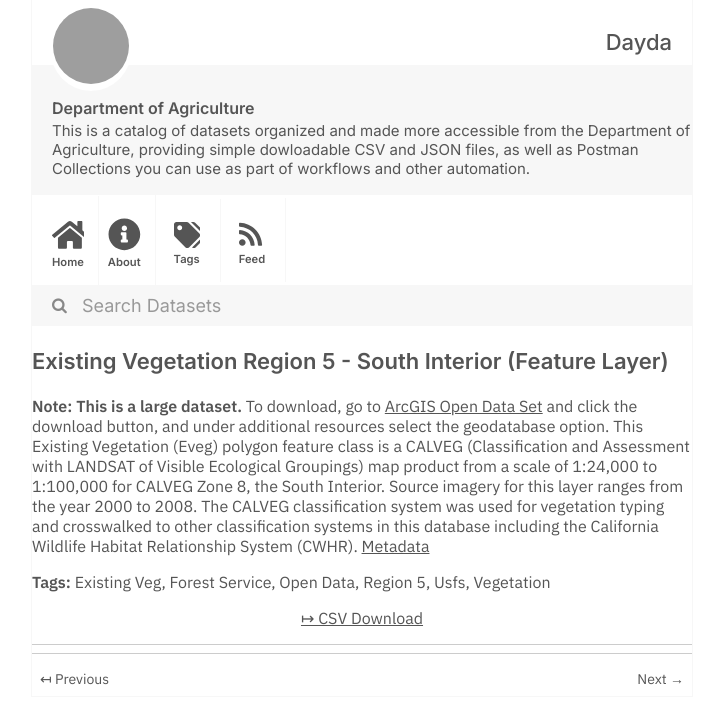
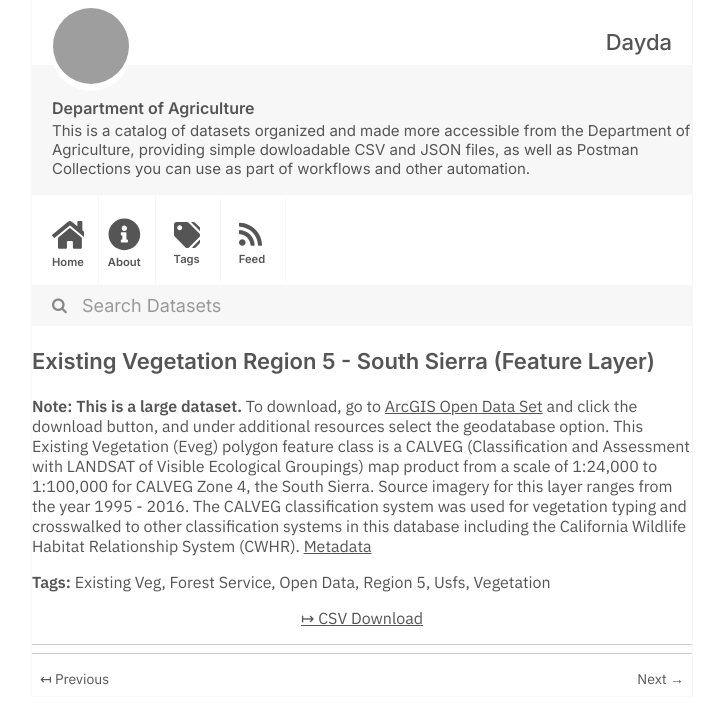
Before and after one commit to dayda-entities/department-of-agriculture, a Jekyll site: the page built from _posts/2020-12-03-existing-vegetation-region-5-s.md, in a window 1280 px wide, cut to the strip 0-724 px from the top of the page. Shown: the whole strip, without its empty margins (278-999 px from the left). Built offline with Jekyll 4.4.1, drawn with Linux system fonts in a browser that asks for light colours; grey boxes are pictures that could not be loaded.

Commit message:
Publish Data

```diff
--- a/_posts/2020-12-03-existing-vegetation-region-5-s.md
+++ b/_posts/2020-12-03-existing-vegetation-region-5-s.md
@@ -1,7 +1,7 @@
 ---
-title: Existing Vegetation Region 5 - South Interior (Feature Layer)
-created: '2020-12-03T20:26:44.099063'
-modified: '2021-05-14T15:14:19.338197'
+title: Existing Vegetation Region 5 - South Sierra (Feature Layer)
+created: '2020-12-03T20:26:44.343986'
+modified: '2021-05-14T15:14:20.388882'
 state: active
 type: dataset
 tags:
@@ -13,9 +13,9 @@ tags:
   - Vegetation
 groups: []
 csv_url: >-
-  https://data-usfs.hub.arcgis.com/datasets/a251d8efde23428d947a38fb7d2782c1_9.csv?outSR=%7B%22latestWkid%22%3A4269%2C%22wkid%22%3A4269%7D
+  https://data-usfs.hub.arcgis.com/datasets/7ebead065bc8468fb3e48bcce4882d84_10.csv?outSR=%7B%22latestWkid%22%3A4269%2C%22wkid%22%3A4269%7D
 json_url: ''
 layout: post
 
 ---
-<b>Note:</b> <b>This is a large dataset. </b>To download, go to <a href='https://enterprisecontentnew-usfs.hub.arcgis.com/datasets/existing-vegetation-region-5-south-interior-feature-layer' target='_blank'>ArcGIS Open Data Set</a> and click the download button, and under additional resources select the geodatabase option. This Existing Vegetation (Eveg) polygon feature class is a CALVEG (Classification and Assessment with LANDSAT of Visible Ecological Groupings) map product from a scale of 1:24,000 to 1:100,000 for CALVEG Zone 8, the South Interior. Source imagery for this layer ranges from the year 2000 to 2008. The CALVEG classification system was used for vegetation typing and crosswalked to other classification systems in this database including the California Wildlife Habitat Relationship System (CWHR). <a href='https://data.fs.usda.gov/geodata/edw/edw_resources/meta/S_USA.EVMid_R05_SouthInterior.xml' target='_blank'>Metadata</a>
+<b>Note:</b> <b>This is a large dataset. </b>To download, go to <a href='https://enterprisecontentnew-usfs.hub.arcgis.com/datasets/existing-vegetation-region-5-south-sierra-feature-layer' target='_blank'>ArcGIS Open Data Set</a> and click the download button, and under additional resources select the geodatabase option. This Existing Vegetation (Eveg) polygon feature class is a CALVEG (Classification and Assessment with LANDSAT of Visible Ecological Groupings) map product from a scale of 1:24,000 to 1:100,000 for CALVEG Zone 4, the South Sierra. Source imagery for this layer ranges from the year 1995 - 2016. The CALVEG classification system was used for vegetation typing and crosswalked to other classification systems in this database including the California Wildlife Habitat Relationship System (CWHR). <a href='https://data.fs.usda.gov/geodata/edw/edw_resources/meta/S_USA.EVMid_R05_SouthSierra.xml' target='_blank'>Metadata</a>
```
